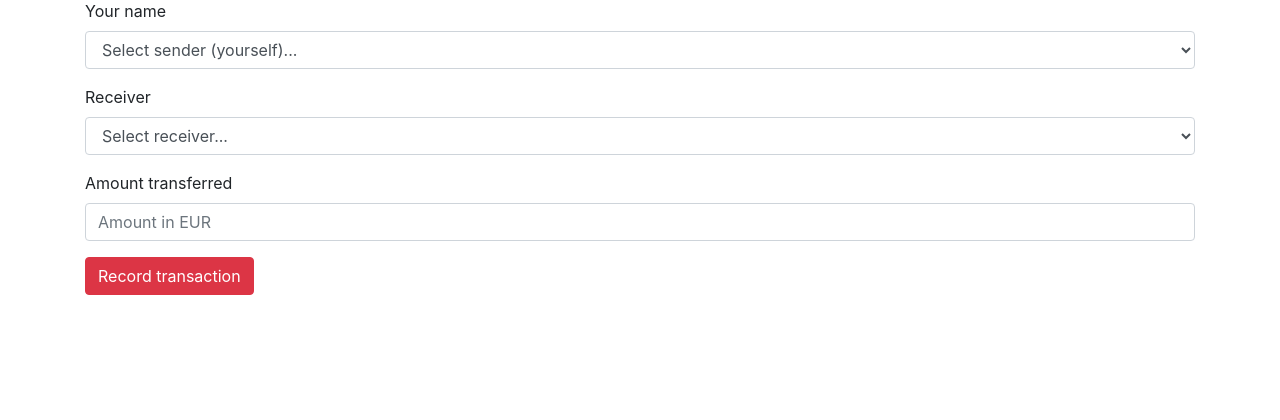
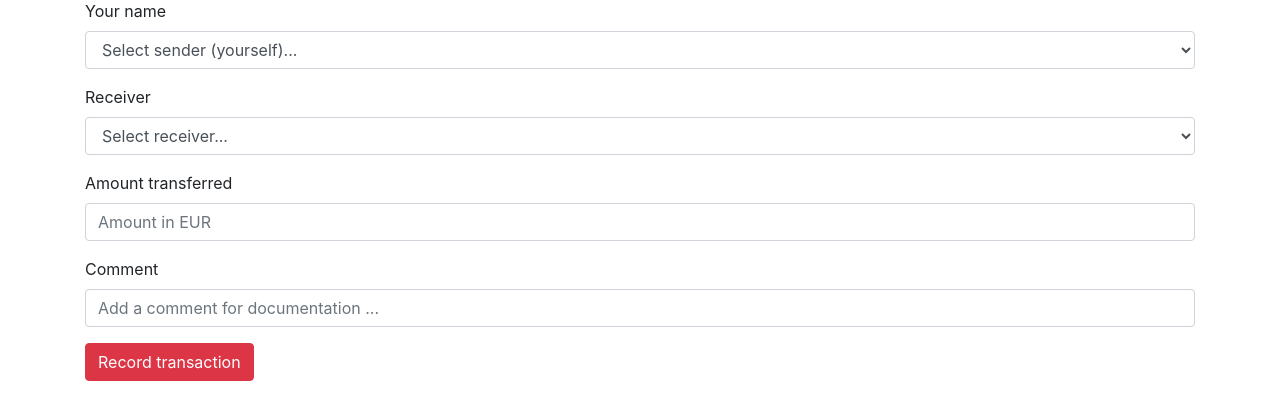
Before and after one commit to MScherbela/lunchpicker, a Flask app: page /transaction in a window 1280 px wide. Shown: the part 167-587 px from the top of the page. Run offline with Flask 2, Linux system fonts and the light colour scheme; tables that the repository leaves empty hold one stand-in row (values such as "Sample post"); parts of the project's set-up code (start-up, migrations or seed data) failed here and were passed over; some libraries are stand-ins or nearby versions.

Commit message:
Added tracking of transactions in DB; Added comments to transactions

```diff
--- a/app.py
+++ b/app.py
@@ -243,14 +243,19 @@
         DishChoice.status == 1).all()
 
     for price, user in orders:
-        transfer_credits(user, paying_user, price)
+        transfer_credits(user, paying_user, price, "Lunch order")
     db.session.commit()
 
-def transfer_credits(sending_user, receiving_user, amount_in_cents):
+def transfer_credits(sending_user, receiving_user, amount_in_cents, comment=None):
     sending_user.credit -= amount_in_cents
     receiving_user.credit += amount_in_cents
-    logger.debug(f"Transfering {amount_in_cents} credits from {sending_user.first_name} to {receiving_user.first_name}.")
+    date = datetime.date.today()
+    transaction = CreditTransaction(sender_id=sending_user.id, receiver_id=receiving_user.id, amount=amount_in_cents,
+                                    date=date, status=1, comment=comment)
+    db.session.add(transaction)
     db.session.commit()
+    logger.debug(f"Transferred {amount_in_cents} credits from {sending_user.first_name} to {receiving_user.first_name}: {comment if comment is not None else ''}")
+
 
 def getLeadingRestaurant(date):
     castBotVoteForRestaurant(date, prevent_revote=True) # ensure at least 1 vote
@@ -550,11 +555,12 @@
     if flask.request.method == 'POST':
         sender_id = flask.request.form['user1']
         receiver_id = flask.request.form['user2']
+        comment = flask.request.form['comment']
         amount = float(flask.request.form['amount']) * 100
         sender, receiver = User.query.get(sender_id), User.query.get(receiver_id)
 
         # This seems backwards but is correct: The one sending the money, is receivng the credits
-        transfer_credits(receiver, sender, amount)
+        transfer_credits(receiver, sender, amount, comment)
         sender = User.query.get(sender_id) # re-reading after db-changes
         flask.flash(f"Transferred {amount/100:.2f} credits from {receiver.first_name} to {sender.first_name}. Your new credit balance is now {sender.credit/100:.2f} EUR")
 
--- a/extensions.py
+++ b/extensions.py
@@ -66,3 +66,4 @@
     admin.add_view(ProtectedModelView(RestaurantVote, db.session))
     admin.add_view(ProtectedModelView(OrdererChoice, db.session))
     admin.add_view(ProtectedModelView(UserDishWeight, db.session))
+    admin.add_view(ProtectedModelView(CreditTransaction, db.session))
--- a/models.py
+++ b/models.py
@@ -41,6 +41,20 @@
     def __repr__(self):
         return f"{self.first_name} {self.last_name}"
 
+class CreditTransaction(db.Model):
+    __tablename__ = 'credit_transaction'
+    id = db.Column(db.Integer, primary_key=True)
+    sender_id = db.Column(db.Integer, db.ForeignKey('user.id'), nullable=False)
+    sender = db.relationship('User', foreign_keys=[sender_id])
+    receiver_id = db.Column(db.Integer, db.ForeignKey('user.id'), nullable=False)
+    receiver = db.relationship('User', foreign_keys=[receiver_id])
+    amount = db.Column(db.Integer, nullable=False)
+    comment = db.Column(db.String(256))
+    date = db.Column(db.Date)
+    status = db.Column(db.Integer, default=0)
+
+    def __repr__(self):
+        return f"{self.sender.first_name} -> {self.receiver.last_name}; {self.amount} cents; {self.date}"
 
 class Dish(db.Model):
     __tablename__ = 'dish'
--- a/setupDB.py
+++ b/setupDB.py
@@ -46,10 +46,10 @@
     addRestaurant('Oishi', [('Ricebowl: Red Curry Tofu + Misosuppe', True, 750),
                             ('Bento: Crispy Chicken + Misosuppe', False, 790),
                             ('Bento: Fastenspeise + Misosuppe', True, 790)], weight=2.0)
-    addRestaurant('Bio Frische', [('Dal Makhni', True, 1050), ('Butter Chicken', False, 1050), ('Chicken Korma', False, 1050)])
+    addRestaurant('Bio Frische', [('Dal Makhni (medium spicy)', True, 1050), ('Butter Chicken (medium spicy)', False, 1050), ('Chicken Korma (medium spicy)', False, 1050)])
     addRestaurant('Fladerei', [('Tagesfladen (veg.)', True, 710)], active=False)
     addRestaurant('Pasta Day', [('Unlimited Pasta', True, 300)], active=True)
-    addRestaurant('Sägewerk', [('Large Pizza: Champignons + Paprika + Artischocken + Ruccola', True, 990)], weight=0.5)
+    addRestaurant('Sägewerk', [('Large Pizza: Champignons + Paprika + Artischocken + Ruccola', True, 990)], active=False, weight=0.5)
     addRestaurant('Pizzeria Riva', [('Pizza Margharita', True, 890)], weight=0.5)
 
     addUser('Michael', 'Scherbela', False, True)
--- a/templates/transaction.html
+++ b/templates/transaction.html
@@ -30,6 +30,10 @@
                     <label for="amount">Amount transferred</label>
                     <input type="number" step="0.01" class="form-control" id="amount" name="amount" placeholder="Amount in EUR" required>
                 </div>
+                <div class="form-group">
+                    <label for="comment">Comment</label>
+                    <input type="text" class="form-control" id="comment" name="comment" placeholder="Add a comment for documentation ...">
+                </div>
                 <input type="submit" class="btn btn-danger" name='submit' value="Record transaction"/>
             </form>
         </div>
```
